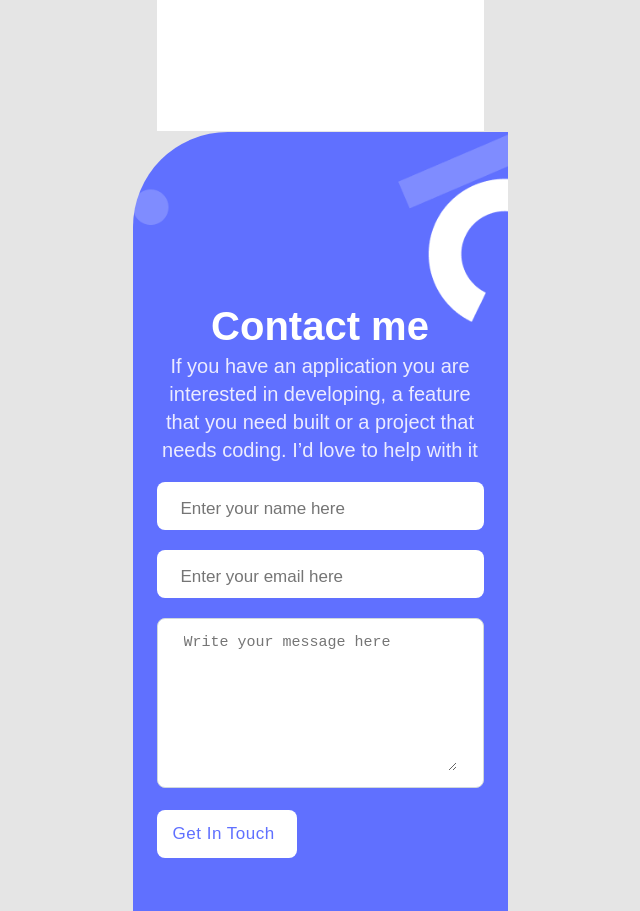
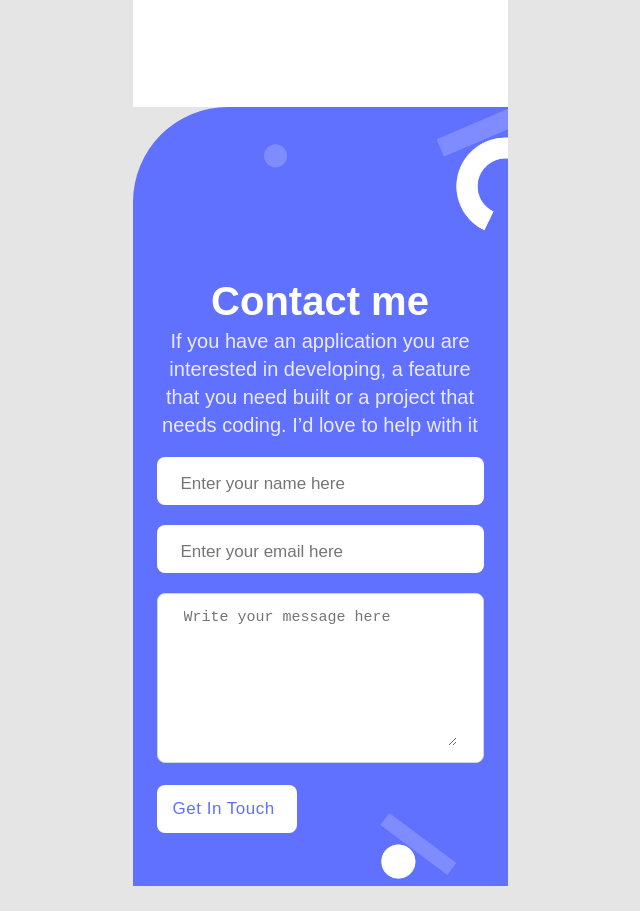
Before and after one commit to Carshy/portfolio-skeleton-mobile, a website: page index.html in a window 1280 px wide. Shown: the part 4707-5618 px from the top of the page, without its empty margins (320-960 px from the left). After the commit the page ends 5593 px from the top, so only its background shows below. Drawn offline with Linux system fonts and the light colour scheme.

Commit message:
Made changes to style.css and index.html to fix the changes requested by the reviewer

```diff
--- a/styles/style.css
+++ b/styles/style.css
@@ -356,7 +356,7 @@ button {
 }
 
 .introduction-about-bx {
-  width: 327px;
+  width: 375px;
   background: white;
   margin: auto;
   border-top-right-radius: 80px;
@@ -463,9 +463,10 @@ footer.footer-bx {
   text-align: center;
   background-image: url(../images/contact\ form\ shapes-mobile@2x.png);
   background-repeat: no-repeat;
-  background-size: cover;
+  background-size: contain;
+  background-position: right;
   border-radius: 95px 0 0 0;
-  margin-top: -21px;
+  margin-top: -46px;
 }
 
 .contacts-bx {
```
